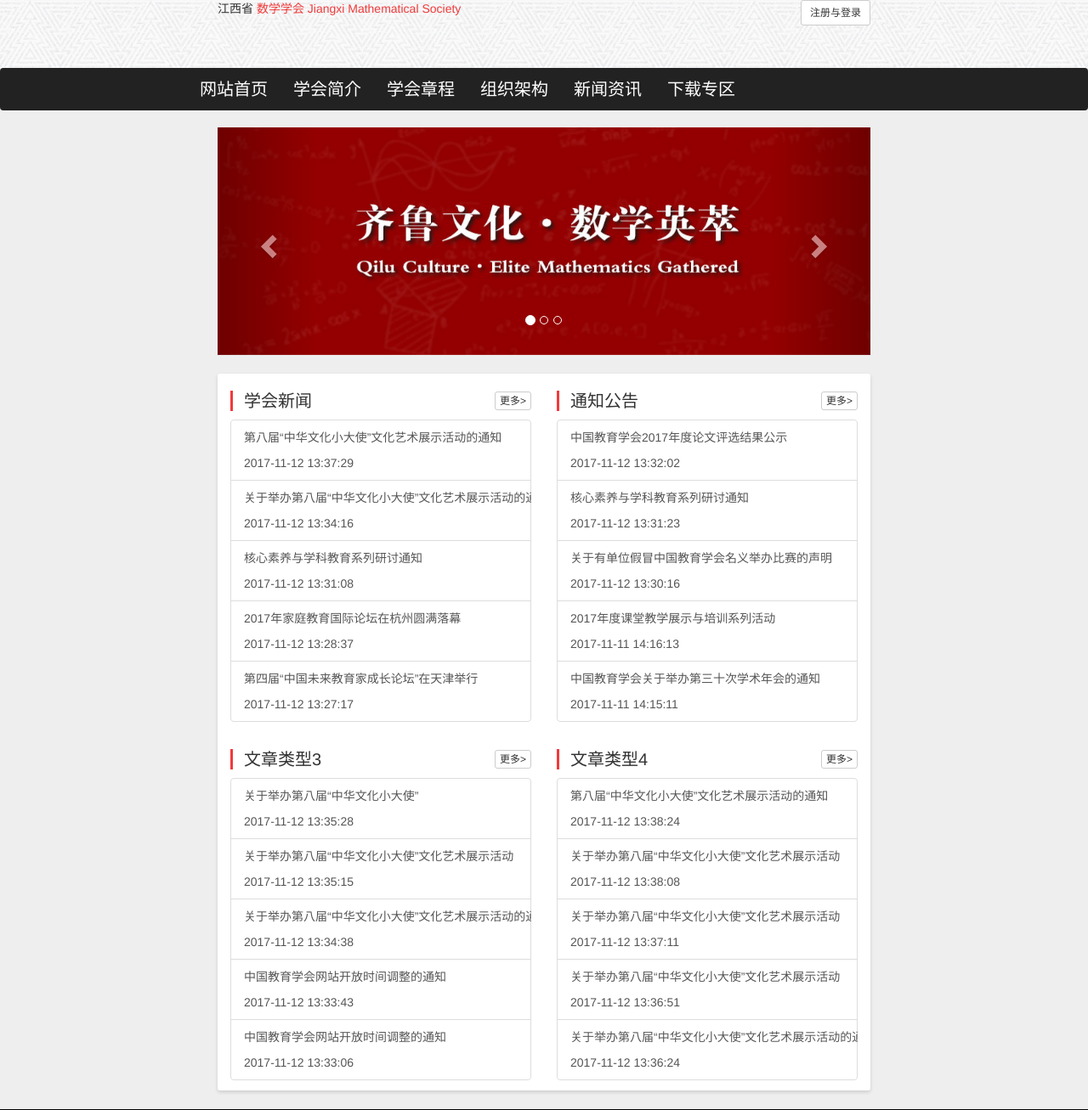
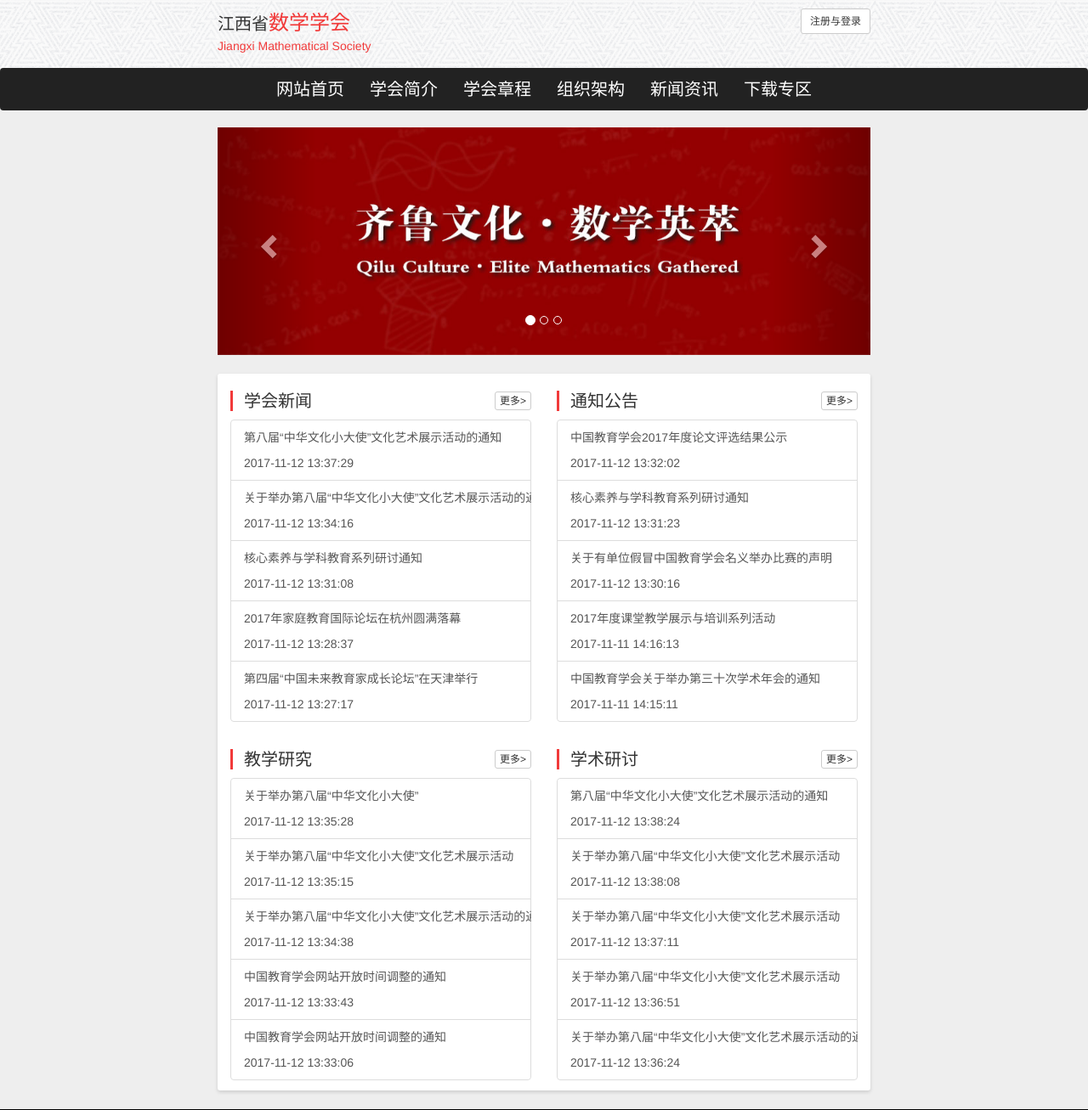
Before and after one commit to leezerofly/Academic-society, a PHP site: page / in a window 1280 px wide. Shown: the top 1307 px of the page at 85% size. Run offline with PHP 8.4, Linux system fonts and the light colour scheme; data comes from the database, SQL or seed files in the repository.

Commit message:
文案修改

```diff
--- a/css/top.css
+++ b/css/top.css
@@ -7,9 +7,15 @@
   height: 80px;
   margin: auto;
 }
+.website-title {
+  display: inline-block;
+  margin-top: 10px;
+}
 
-.sign-in {
+.user-info {
   float: right;
+  line-height: 22px;
+  margin-top: 10px;
 }
 
 nav {
@@ -26,6 +32,5 @@ nav div li:hover{
 }
 
 .container {
-  width:870px;
-  margin: auto;
+  width: 690px;
 }
--- a/index.php
+++ b/index.php
@@ -94,7 +94,7 @@
 
         <div class="col-md-6 board">
             <div class="board-title">
-                <span class="font20">文章类型3</span>
+                <span class="font20">教学研究</span>
                 <a href="/views/articleFromTypeAll.php?article_type_id=3" class="btn btn-default btn-xs pull-right more">更多></a>
             </div>
             <div class="list-group text-hidden">
@@ -106,7 +106,7 @@
 
         <div class="col-md-6 board">
             <div class="board-title">
-                <span class="font20">文章类型4</span>
+                <span class="font20">学术研讨</span>
                 <a href="/views/articleFromTypeAll.php?article_type_id=4" class="btn btn-default btn-xs pull-right more">更多></a>
             </div>
             <div class="list-group text-hidden">
--- a/views/logged_in.php
+++ /dev/null
@@ -1,5 +0,0 @@
-<!-- if you need user information, just put them into the $_SESSION variable and output them here -->
-<?php echo $_SESSION['user_name']; ?>，您好！
-
-<!-- because people were asking: "index.php?logout" is just my simplified form of "index.php?logout=true" -->
-<a href="/index.php?logout" class="btn btn-xs btn-danger">退出</a>
--- a/views/not_logged_in.php
+++ b/views/not_logged_in.php
@@ -19,7 +19,7 @@ if (isset($login)) {
     <meta charset="UTF-8">
     <meta name="viewport" content="width=device-width, initial-scale=1.0">
     <meta http-equiv="X-UA-Compatible" content="ie=edge">
-    <title>Document</title>
+    <title>登录</title>
     <meta name="viewport" content="width=device-width, initial-scale=1.0">
 
     <!-- Bootstrap -->
@@ -33,7 +33,7 @@ if (isset($login)) {
     <div class="container">
         <!-- login form box -->
         <form class="form-signin" method="post" action="../index.php" name="loginform">
-            <h2 class="form-signin-heading">Please sign in</h2>
+            <h2 class="form-signin-heading">请登录</h2>
 
             <!-- <label for="login_input_username">Username</label> -->
             <input id="login_input_username" class="login_input form-control" type="text" name="user_name" placeholder="请输入用户名" required autofocus/>
--- a/views/register.php
+++ b/views/register.php
@@ -26,7 +26,7 @@ if (isset($registration)) {
     <meta charset="UTF-8">
     <meta name="viewport" content="width=device-width, initial-scale=1.0">
     <meta http-equiv="X-UA-Compatible" content="ie=edge">
-    <title>Document</title>
+    <title>注册</title>
     <meta name="viewport" content="width=device-width, initial-scale=1.0">
 
     <!-- Bootstrap -->
@@ -40,7 +40,7 @@ if (isset($registration)) {
     <div class="container">
         <!-- register form -->
         <form class="form-signup" id="usersignup" method="post" action="register.php" name="registerform">
-            <h2 class="form-signup-heading">Register</h2>
+            <h2 class="form-signup-heading">注册</h2>
 
             <!-- the user name input field uses a HTML5 pattern check -->
             <!-- <label for="login_input_username">账号（仅可使用字母或数字，2~64个字）</label> -->
--- a/views/top.php
+++ b/views/top.php
@@ -38,22 +38,27 @@ $login = new Login();
     <header>
         <div class="top">
             <div class="topContent">
-                <span>江西省</span>
-                <span class="font-color-red">数学学会</span>
-                <span class="font-color-red">Jiangxi Mathematical Society</span>
-                <div class="sign-in font16 font-color-red">
+                <div class="website-title">
+                    <span class="font20">江西省</span><span class="font24 font-color-red">数学学会</span>
+                    <p class="font-color-red">Jiangxi Mathematical Society</p>
+                </div>
+                <div class="user-info font16 font-color-red">
                     <?php
                         // 判断是否已登录:
                         if ($login->isUserLoggedIn() == true) {
-                            include($webroot.'/views/logged_in.php');
-
-                            echo "<br/>
+                            // 若已登录
+                            echo "<p class=\"\">
+                                ".$_SESSION['user_name']."，您好！
+                                <a href=\"/index.php?logout\" class=\"btn btn-xs btn-danger\">退出</a>
+                            </p>
+                            <div>
                                 <a href=\"/views/articleInput.php\" class=\"btn btn-default btn-xs\">发表文章</a>";
 
-                            //若已登录，判断是不是管理员
+                            //判断是不是管理员
                             if($login->isAdmin() == true) {
-                                echo "<a href=\"/views/manageArticle.php\" class=\"btn btn-default btn-xs\">管理文章</a>";
+                                echo "<a href=\"/views/manageArticle.php\" class=\"btn btn-default btn-xs pull-right\">管理文章</a>";
                             }
+                            echo "</div>";
                         } else {
                             echo "<a href=\"/views/not_logged_in.php\" class=\"btn btn-default btn-sm\">注册与登录</a>";
                         }
@@ -61,10 +66,9 @@ $login = new Login();
                 </div>
             </div>
         </div>
-        <nav class="navbar navbar-inverse" role="navigation">
+        <nav class="navbar navbar-inverse font20" role="navigation">
             <div class="container">
-                <div>
-                    <ul class="nav navbar-nav font20">
+                <ul class="nav navbar-nav">
                     <li><a href="/index.php">网站首页</a></li>
                     <li><a href="/views/articleFromType.php?article_type_id=5">学会简介</a></li>
                     <li><a href="/views/articleFromType.php?article_type_id=6">学会章程</a></li>
@@ -73,7 +77,6 @@ $login = new Login();
                     <li><a href="/views/articleFromType.php?article_type_id=9">下载专区</a></li>
                 </ul>
             </div>
-            </div>
         </nav>
     </header>
   </body>
```
Also changed, not shown: views/articleInput.php (+7 -8 lines). Lines whose indentation alone changed are shown as unchanged.
